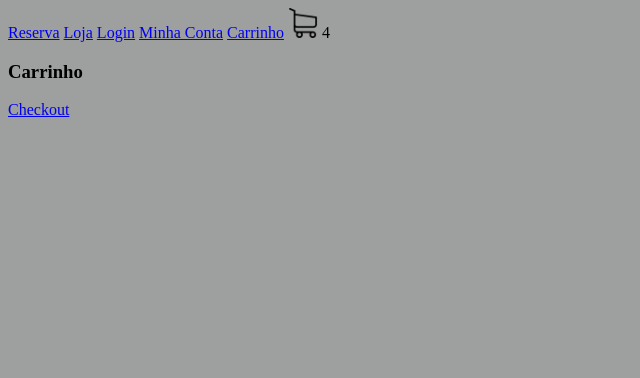
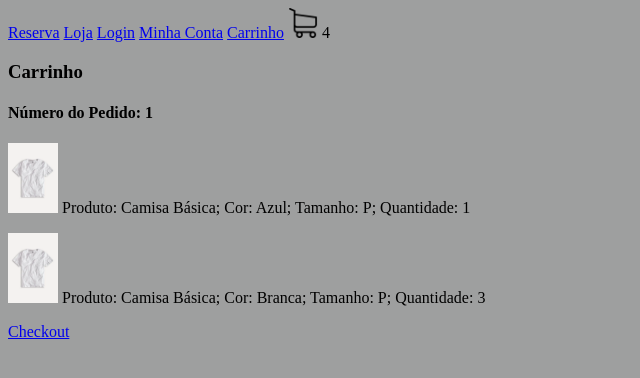
Before and after one commit to RhaonyFerraz/e-commerce, a Django app: page /carrinho/ in a window 1280 px wide. Shown: the top 378 px of the page, without its empty margins (0-640 px from the left). Run offline with Django 5.2, Linux system fonts and the light colour scheme; a user stored in the database is signed in; data comes from the database, SQL or seed files in the repository; both versions use the stored data as it was after the commit.

Commit message:
atualizando o carrinho
colocando  todos os dados

```diff
--- a/ecommerce/loja/novos_context.py
+++ b/ecommerce/loja/novos_context.py
@@ -6,10 +6,9 @@ def carrinho(request):
     if request.user.is_authenticated:
         cliente = request.user.cliente
     else:
-        print("nao logado")
+        return {"quantidade_produtos_carrinho": quantidade_produtos_carrinho}
     pedido, criado = Pedido.objects.get_or_create(
         cliente=cliente, finalizado=False)
-    # quantos pedidos tem no pedido do usuario
     itens_pedido = ItensPedido.objects.filter(pedido=pedido)
     for item in itens_pedido:
         quantidade_produtos_carrinho += item.quantidade
--- a/ecommerce/loja/templates/carrinho.html
+++ b/ecommerce/loja/templates/carrinho.html
@@ -5,6 +5,14 @@
 {% block bory %}
 
 <h3>Carrinho</h3>
+<h4>Número do Pedido: {{ pedido.id }}</h4>
+
+{% for item in itens_pedido %}
+<p>
+    <img src="{{ item.item_estoque.produto.imagem.url }}" width="50" height="70">
+    Produto: {{ item.item_estoque.produto.nome }}; Cor: {{ item.item_estoque.cor.nome }}; Tamanho: {{ item.item_estoque.tamanho }}; Quantidade: {{ item.quantidade }}
+</p>
+{% endfor %}
 
 <a href="{% url 'checkout' %}">Checkout</a>
 
--- a/ecommerce/loja/views.py
+++ b/ecommerce/loja/views.py
@@ -61,7 +61,13 @@ def adicionar_carrinho(request, id_produto):
 
 
 def carrinho(request):
-    return render(request, 'carrinho.html')
+    if request.user.is_authenticated:
+        cliente = request.user.cliente
+    pedido, criado = Pedido.objects.get_or_create(
+        cliente=cliente, finalizado=False)
+    itens_pedido = ItensPedido.objects.filter(pedido=pedido)
+    context = {"itens_pedido": itens_pedido, "pedido": pedido}
+    return render(request, 'carrinho.html', context)
 
 
 def checkout(request):
```
Also changed, not shown: ecommerce/db.sqlite3.
